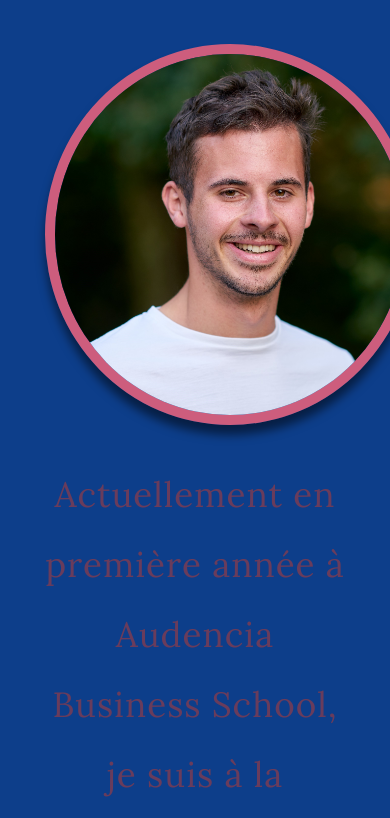
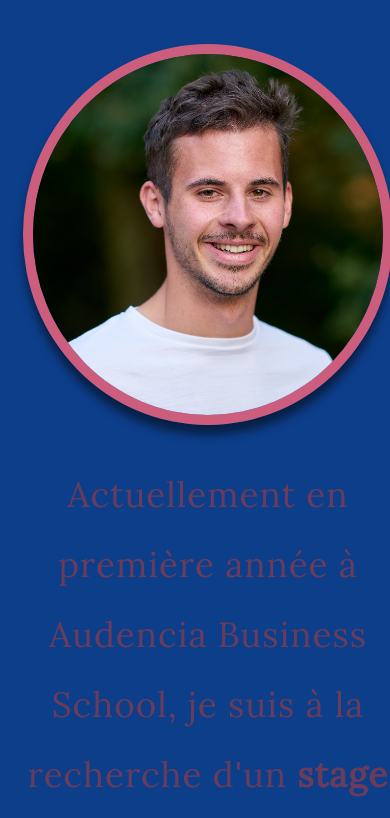
Before and after one commit to JeanAvocat/my-profile, a plain HTML site: page index.html in a window 390 px wide. Shown: the part 323-1141 px from the top of the page. Drawn offline with Linux system fonts and the light colour scheme.

Commit message:
Update style.css

```diff
--- a/style.css
+++ b/style.css
@@ -49,22 +49,14 @@ p{
 	margin: 40px auto;
 }
 
-@media (max-width: 960px) {
-  /* For a screen < 960px, this CSS will be read */
+@media (max-width: 760px) {
   .container {
-    width: 700px;
+    width: 660px;
   }
 }
-@media (max-width: 720px) {
-  /* For a screen < 720px, this CSS will be read */
+@media (max-width: 500px) {
   .container {
-    width: 500px;
-  }
-}
-@media (max-width: 540px) {
-  /* For a screen < 540px, this CSS will be read */
-  .container {
-    width: 300px;
+    width: 400px;
   }
 }
 
```
